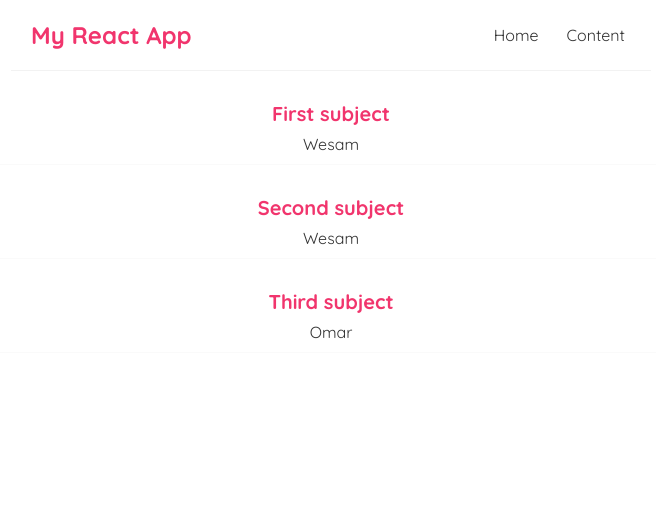
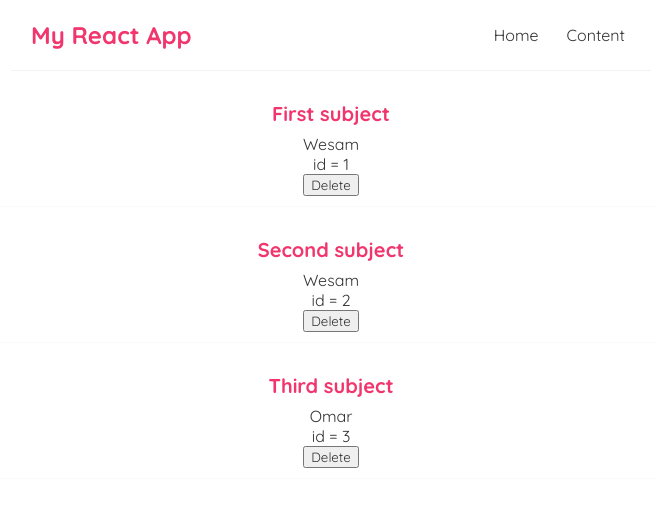
Before and after one commit to wesam196/First-react, a React (Create React App) app: page / in a window 1280 px wide. Shown: the top 506 px of the page, without its empty margins (309-965 px from the left). Built offline with nearby package versions, Linux system fonts and the light colour scheme.

Commit message:
pass functions as poroperity

```diff
--- a/src/BlogLists.js
+++ b/src/BlogLists.js
@@ -1,4 +1,4 @@
-function BlogLists({blogs})   {
+function BlogLists({blogs , handleDelete})   {
     return (
 
         <div className="BlogLists">
@@ -7,6 +7,10 @@ function BlogLists({blogs})   {
             <div className="blog-preview" key={blog.id}>
                 <h2>{blog.title}</h2>
                 <p>{blog.Auther}</p>
+                <p>id = {blog.id}</p>
+                <button onClick={function second(){
+                    handleDelete(blog.id)
+                }}>Delete</button>
 
             </div>
         ))}
--- a/src/Home.js
+++ b/src/Home.js
@@ -11,11 +11,19 @@ function Home(){
         {title: 'Third subject', body: 'Third subject body...', Auther: 'Omar', id: 3},
     ]);
 
+    function handleDelete(id){
+       var newlist = blogs.filter(blog=>
+            blog.id !==id
 
+
+        );
+
+        setBolg  (newlist);
+    }
 
     return(
         <div className="Home">
-            <BlogLists blogs={blogs} />
+            <BlogLists blogs={blogs} handleDelete={handleDelete} />
 
             </div>
     );
```
